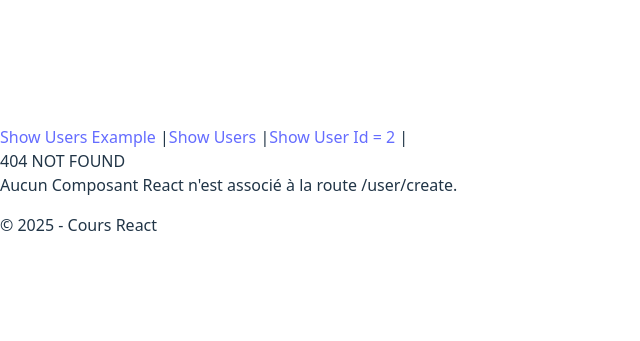
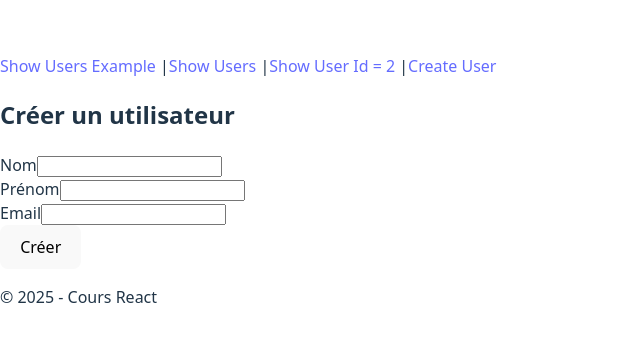
Before and after one commit to Aymenmessikh/react-learning-journey, a React (Vite) app in the folder react-fetch/: page /user/create in a window 1280 px wide. Before the commit this address had no page. Shown: the part 211-552 px from the top of the page, without its empty margins (0-640 px from the left). Built offline with nearby package versions, Linux system fonts and the light colour scheme.

Commit message:
feat(react-fetch) : add CreateUser

```diff
--- a/react-fetch/package.json
+++ b/react-fetch/package.json
@@ -10,6 +10,7 @@
     "preview": "vite preview"
   },
   "dependencies": {
+    "formik": "^2.4.9",
     "react": "^19.2.0",
     "react-dom": "^19.2.0",
     "react-router-dom": "^7.9.6"
--- a/react-fetch/src/App.jsx
+++ b/react-fetch/src/App.jsx
@@ -5,6 +5,7 @@ import ShowUsersExample from "./components/ShowUsersExample.jsx";
 import ShowUsers from "./components/ShowUsers.jsx";
 import ShowUserDetailsById from "./components/ShowUserDetailsById.jsx";
 import ShowUserDetailsFromRoute from "./components/ShowUserDetailsFromRoute.jsx";
+import CreateUser from "./components/CreateUser.jsx";
 
 export default function App() {
     return (
@@ -18,6 +19,7 @@ export default function App() {
                         element={<ShowUserDetailsById id={2} />}
                     />
                     <Route path="user/detail/:userid" element={<ShowUserDetailsFromRoute />} />
+                    <Route path="user/create" element={<CreateUser />} />
                     <Route index element={<NotFound/>}/>
                     <Route path="*" element={<NotFound/>}/>
                 </Route>
--- /dev/null
+++ b/react-fetch/src/components/CreateUser.jsx
@@ -0,0 +1,60 @@
+import React from "react";
+import { Formik, Form, Field } from "formik";
+
+export default function CreateUser() {
+    async function handleSubmit(values, { resetForm }) {
+        try {
+            const response = await fetch(
+                "https://jsonplaceholder.typicode.com/users",
+                {
+                    method: "POST",
+                    headers: {
+                        "Content-Type": "application/json",
+                    },
+                    body: JSON.stringify(values),
+                }
+            );
+
+            const result = await response.json();
+            alert("Utilisateur cree : " + JSON.stringify(result, null, 2));
+
+            resetForm();
+        } catch (error) {
+            alert("Erreur : " + error.message);
+        }
+    }
+
+    return (
+        <div>
+            <h2>Créer un utilisateur</h2>
+
+            <Formik
+                initialValues={{
+                    name: "",
+                    firstname: "",
+                    email: "",
+                }}
+                onSubmit={handleSubmit}
+            >
+                <Form>
+                    <div>
+                        <label>Nom</label>
+                        <Field name="name" type="text" />
+                    </div>
+
+                    <div>
+                        <label>Prénom</label>
+                        <Field name="firstname" type="text" />
+                    </div>
+
+                    <div>
+                        <label>Email</label>
+                        <Field name="email" type="email" />
+                    </div>
+
+                    <button type="submit">Créer</button>
+                </Form>
+            </Formik>
+        </div>
+    );
+}
--- a/react-fetch/src/components/Layout.jsx
+++ b/react-fetch/src/components/Layout.jsx
@@ -8,6 +8,8 @@ export default function Layout() {
                     <NavLink to="/users/showusersexample">Show Users Example</NavLink> |
                     <NavLink to="/users/showusers">Show Users</NavLink> |
                     <NavLink to="/users/showuserbyidtest">Show User Id = 2</NavLink> |
+                    <NavLink to="/user/create">Create User</NavLink>
+
                 </nav>
             </header>
             <main>
--- a/react-fetch/src/components/ShowUsersExample.jsx
+++ b/react-fetch/src/components/ShowUsersExample.jsx
@@ -12,7 +12,7 @@ export default function ShowUsersExample() {
                 const response = await fetch("https://jsonplaceholder.typicode.com/users");
 
                 if (!response.ok) {
-                    throw new Error("Erreur réseau !");
+                    throw new Error("Erreur");
                 }
 
                 const data = await response.json();
--- a/react-fetch/src/services/UsersServices.jsx
+++ b/react-fetch/src/services/UsersServices.jsx
@@ -11,7 +11,7 @@ export function useGetAllUsers(url) {
                 const response = await fetch(url);
 
                 if (!response.ok) {
-                    throw new Error("Erreur réseau !");
+                    throw new Error("Erreur");
                 }
 
                 const json = await response.json();
@@ -41,7 +41,7 @@ export function useGetUserById(id) {
                 );
 
                 if (!response.ok) {
-                    throw new Error("Erreur réseau !");
+                    throw new Error("Erreur");
                 }
 
                 const json = await response.json();
```
Also changed, not shown: 1 other file (tests, documents, lock files or other folders).
